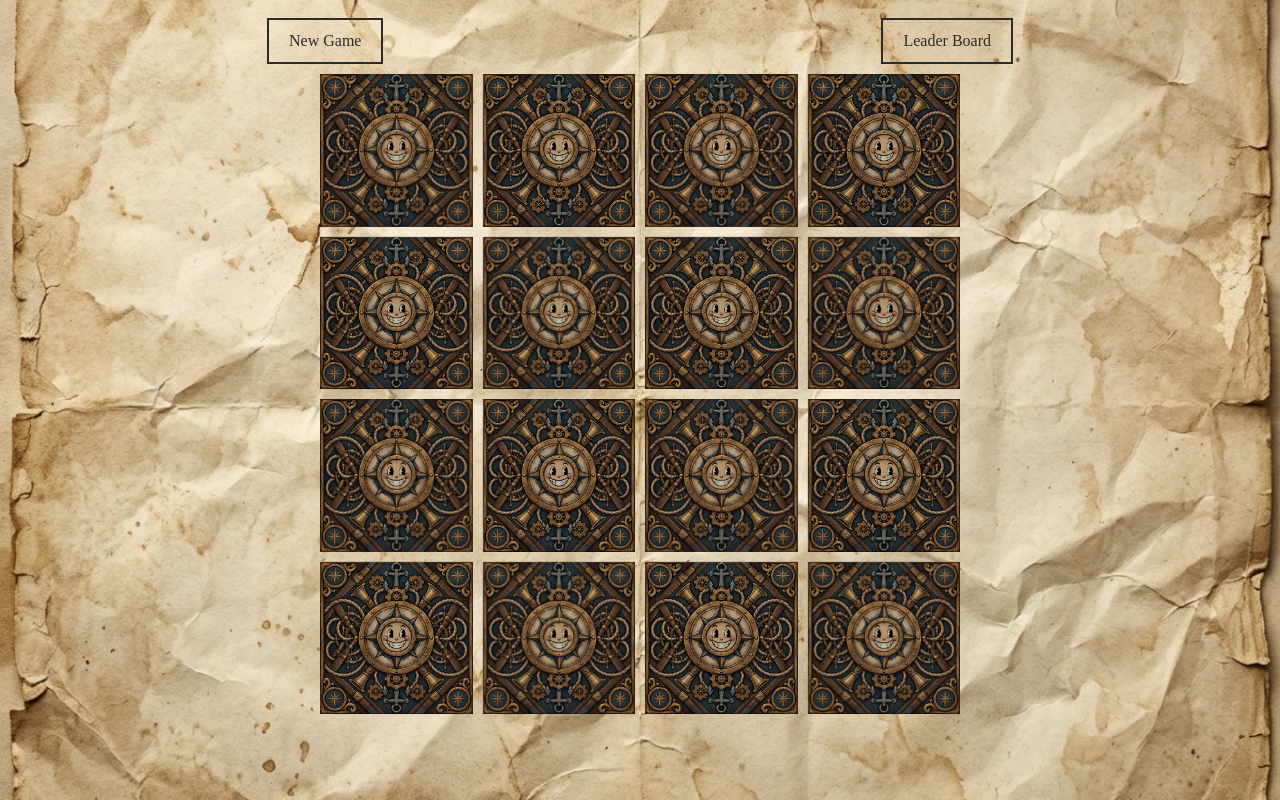
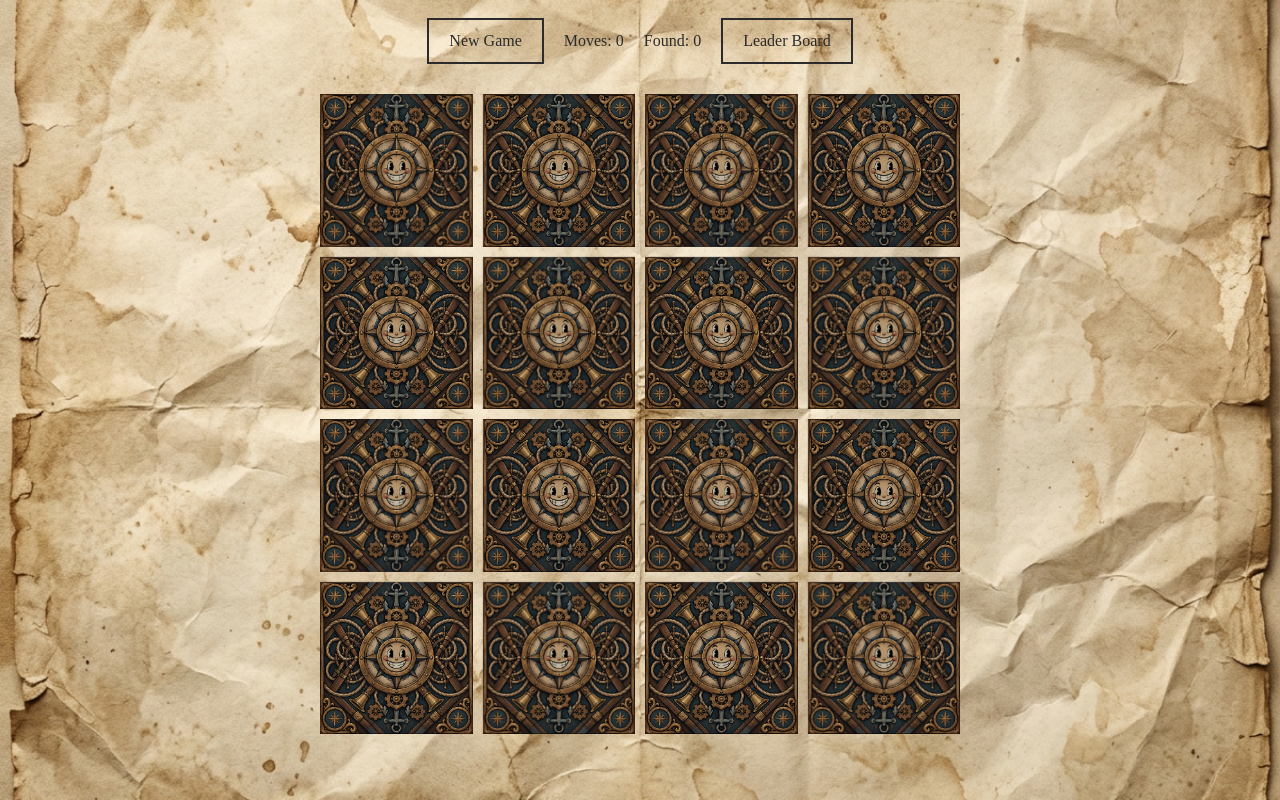
Before and after one commit to andrewfroze/memory-game, a website built with Vite: page index.html in a window 1280 px wide. Built offline with nearby package versions, Linux system fonts and the light colour scheme; a web font is replaced by a local one.

Commit message:
feat: add moves and found counts

```diff
--- a/src/scripts/main.js
+++ b/src/scripts/main.js
@@ -6,6 +6,9 @@ import { renderLeaderboardModal } from "./leaderboard-modal";
 import { saveResult } from "./leaderboard";
 
 const BACK_FLIP_TIMEOUT = 700;
+let game;
+let movesElement;
+let foundElement;
 
 const header = createElement("header");
 const main = createElement("main");
@@ -14,11 +17,11 @@ const footer = createElement("footer");
 document.body.append(header, main, footer);
 
 renderHeader();
-main.append(renderNewGameField());
+startNewGame();
 
 const sleep = (ms) => new Promise((resolve) => setTimeout(resolve, ms));
 
-function finishGame(game) {
+function finishGame() {
   if (!game.completed) {
     game.completed = true;
 
@@ -31,6 +34,8 @@ function finishGame(game) {
 }
 
 function startNewGame() {
+  game = new Game();
+  updateCounts();
   main.replaceChildren(renderNewGameField());
 }
 
@@ -53,11 +58,24 @@ function renderHeader() {
     renderLeaderboardModal();
   });
 
-  header.append(newGameButton, leaderBoardButton);
+  movesElement = createElement("label", {
+    className: "moves",
+  });
+
+  foundElement = createElement("label", {
+    className: "found",
+  });
+
+  header.append(newGameButton, movesElement, foundElement, leaderBoardButton);
+
+}
+
+function updateCounts() {
+  movesElement.textContent = `Moves: ${game.moves}`;
+  foundElement.textContent = `Found: ${game.found}`;
 }
 
 function renderNewGameField() {
-  const game = new Game();
   const gameField = createElement("section", {
     className: "game-field"
   });
@@ -106,7 +124,7 @@ function renderNewGameField() {
           cardElem.classList.add("found");
           firstCard.classList.add("found");
           if (game.found * 2 >= game.cards.length) {
-            finishGame(game);
+            finishGame();
           }
         } else {
           await sleep(BACK_FLIP_TIMEOUT);
@@ -115,6 +133,7 @@ function renderNewGameField() {
         }
         first = undefined;
         firstCard = undefined;
+        updateCounts();
         gameField.classList.remove("blocked");
       }
     });
--- a/src/styles/header.scss
+++ b/src/styles/header.scss
@@ -1,7 +1,12 @@
 header {
   display: flex;
-  justify-content: space-around;
+  justify-content: space-between;
+  align-items: center;
+  max-width: 80vh;
+  gap: 20px;
   padding: 10px;
+  align-self: center;
+  text-align: center;
 
   button {
     padding: 12px 20px;
--- a/src/styles/main.scss
+++ b/src/styles/main.scss
@@ -22,6 +22,9 @@ body {
   background-repeat: no-repeat;
   background-attachment: fixed;
   overflow: hidden;
+  display: flex;
+  flex-direction: column;
+  gap: 20px;
 
   color: var(--theme-primary-color);
   font-family: var(--theme-font-primary);
@@ -55,7 +58,7 @@ h1 {
 main {
   display: flex;
   flex-direction: column;
-  align-items: center
+  align-items: center;
 }
 
 .game-field {
```
